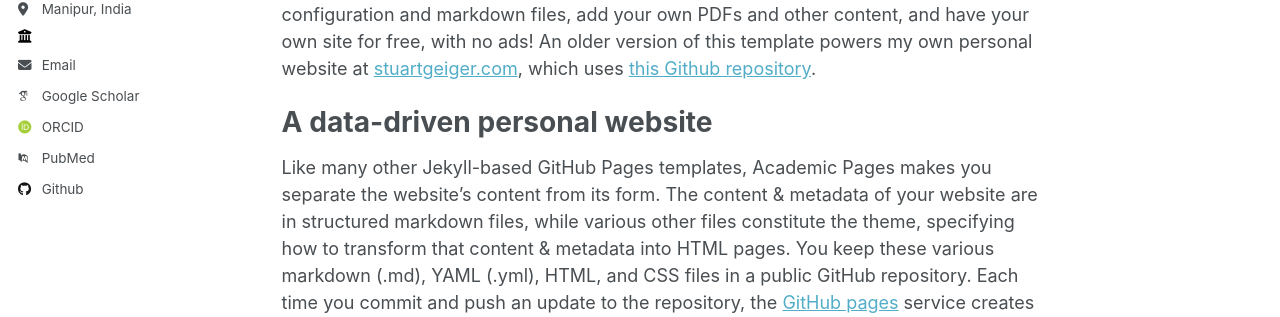
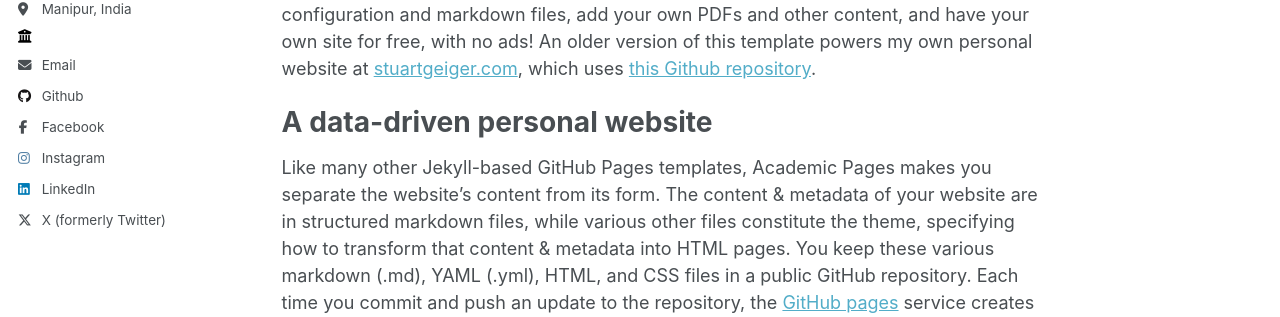
Before and after one commit to galax19ksh/galax19ksh.github.io, a Jekyll site: the page built from _pages/about.md, in a window 1280 px wide. Shown: the part 364-681 px from the top of the page. Built offline with Jekyll 4.4.1, drawn with Linux system fonts in a browser that asks for light colours; some web fonts are replaced; some of the changed lines change nothing that is shown.

Commit message:
Update _config.yml
social section

```diff
--- a/_config.yml
+++ b/_config.yml
@@ -32,32 +32,32 @@
 
   # Academic websites
   arxiv            : # URL - Update with the correct link to your profile
-  googlescholar    : "https://scholar.google.com/citations?user=PS_CX0AAAAAJ"
+  googlescholar    : # URL
   impactstory      : # URL
-  orcid            : "http://orcid.org/yourorcidurl"
+  orcid            : # URL
   semantic         : # URL
-  pubmed           : "https://www.ncbi.nlm.nih.gov/pubmed/?term=john+snow"
+  pubmed           : # URL
   researchgate     : # URL
 
   # Repositories and software development
   bitbucket        : # Username - Update with your username on the site
   codepen          : # Username
   dribbble         : # Username
-  github           : "academicpages"
+  github           : "galax19ksh"
   kaggle           : # Username
   stackoverflow    : # User number or user number and name (i.e., use "1" or "1/jeff-atwood")
 
   # Social media
   #bluesky          : "bsky.app" # Replace this with you Bluesky username
-  facebook         : # Username
+  facebook         : galaxksh
   flickr           : # Username
   foursquare       : # Username
   goodreads        : # Username
   google_plus      : # Username
   keybase          : # Username
-  instagram        : # Username
+  instagram        : __.galaxx19
   lastfm           : # Username
-  linkedin         : # Username
+  linkedin         : galaxksh19
   mastodon         : # URL
   medium           : # URL
   pinterest        : # Username
@@ -65,7 +65,7 @@
   steam            : # Username
   telegram         : # URL
   tumblr           : # Username
-  twitter          : # Username for X / Twitter
+  twitter          : galax_ksh
   vine             : # Username
   weibo            : # Username
   wikipedia        : # Username
```
